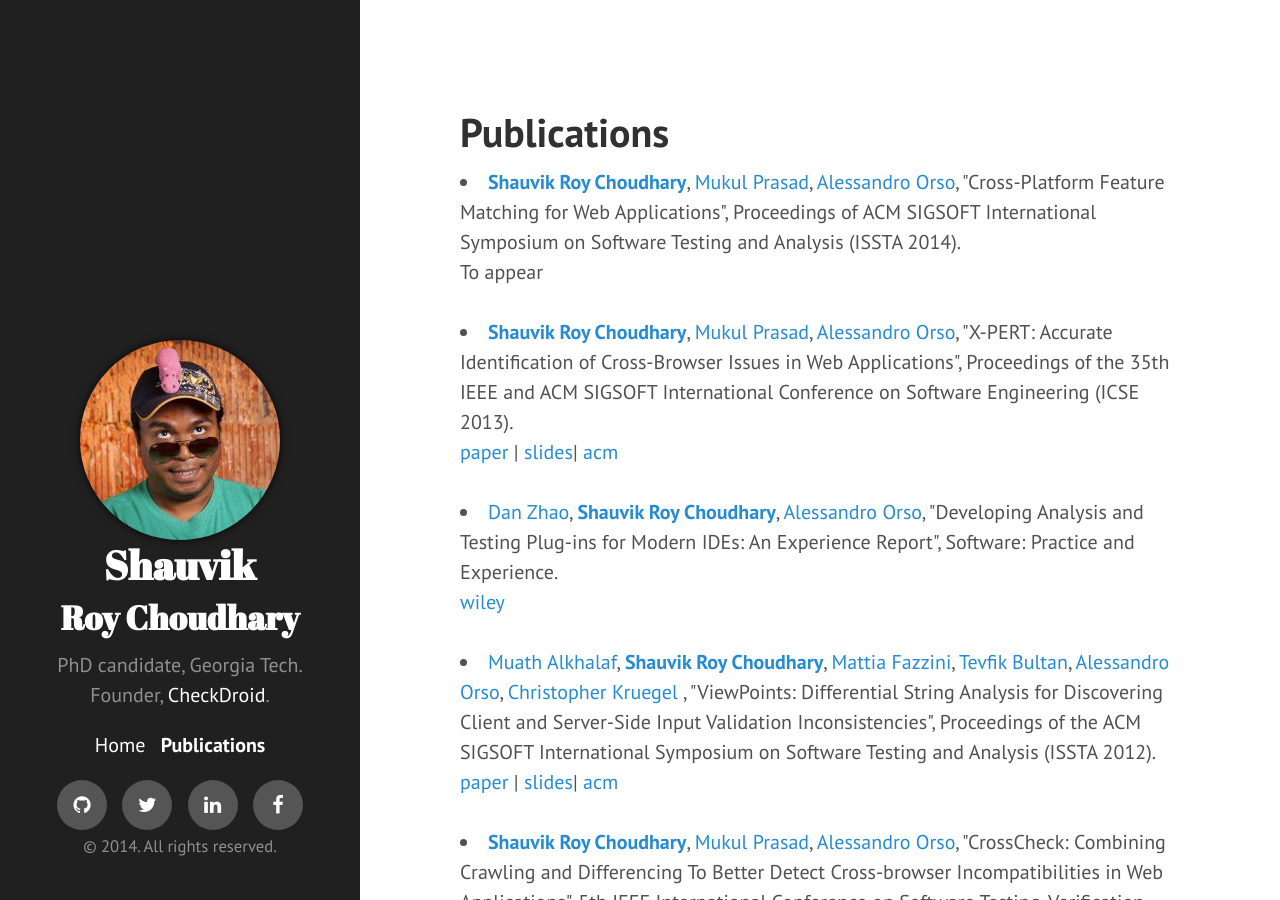
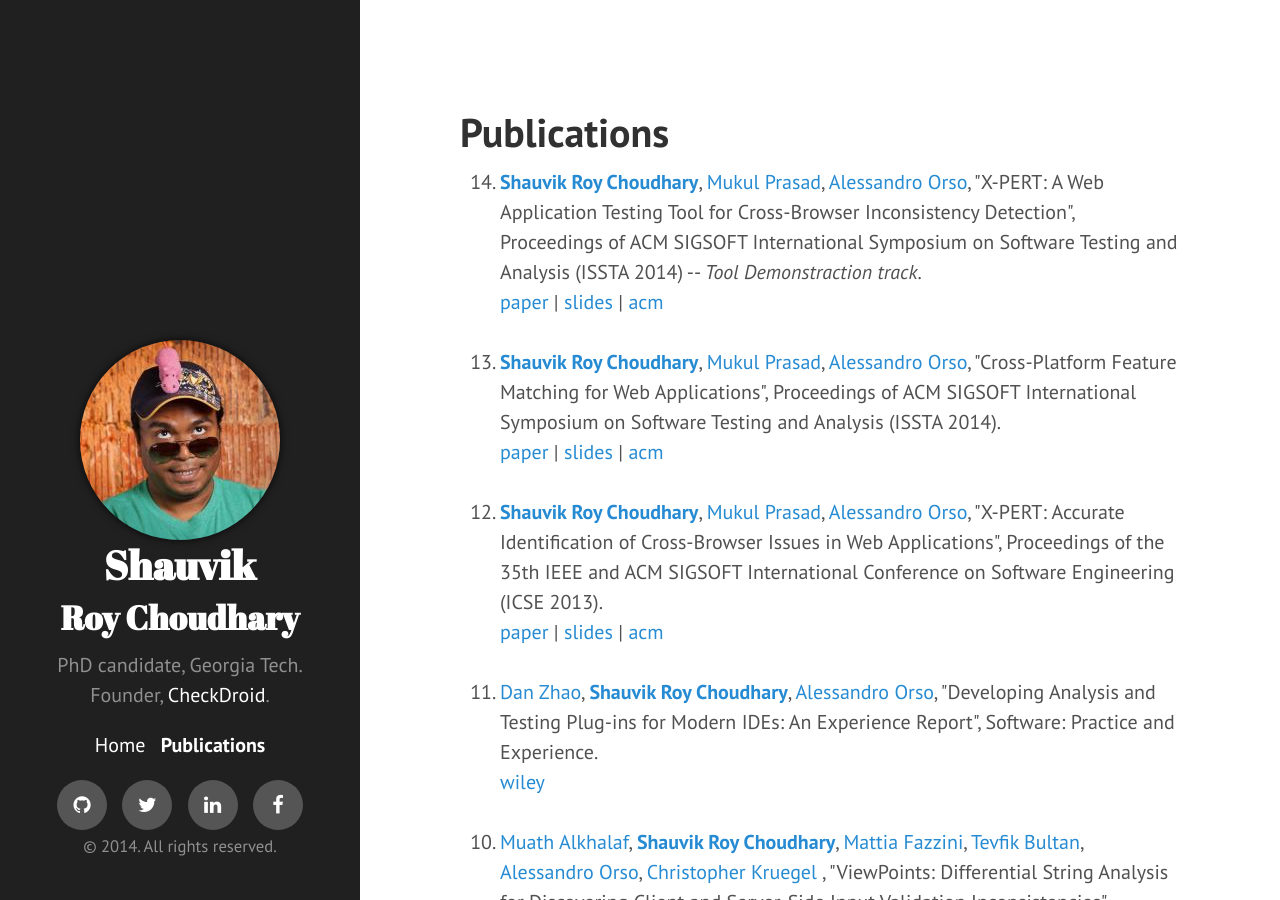
Before and after one commit to shauvik/shauvik.github.io, a Jekyll site: the page built from publications.html, in a window 1280 px wide and 900 px high. Built offline with Jekyll 4.4.1, drawn with Linux system fonts in a browser that asks for light colours; nearby versions of some CDN libraries; Markdown is read by kramdown in place of the engine named in the settings.

```diff
--- a/publications.html
+++ b/publications.html
@@ -5,11 +5,20 @@
 
 <h1>Publications</h1>
 
+<ol reversed>
+
+<li><a><b>Shauvik Roy Choudhary</b></a>, <a href="http://www.flacp.fujitsulabs.com/~mprasad/">Mukul Prasad</a>, <a href="/~orso">Alessandro Orso</a>, "X-PERT: A Web Application Testing Tool for Cross-Browser Inconsistency Detection", Proceedings of ACM SIGSOFT International Symposium on Software Testing and Analysis (ISSTA 2014) -- <i>Tool Demonstraction track</i>.</li>
+<a href="/public/pubs/roychoudhary14issta_tool.pdf">paper</a> |
+<a href="#">slides</a> |
+<a href="http://dl.acm.org/citation.cfm?id=">acm</a><br><br>
+
 <li><a><b>Shauvik Roy Choudhary</b></a>, <a href="http://www.flacp.fujitsulabs.com/~mprasad/">Mukul Prasad</a>, <a href="/~orso">Alessandro Orso</a>, "Cross-Platform Feature Matching for Web Applications", Proceedings of ACM SIGSOFT International Symposium on Software Testing and Analysis (ISSTA 2014).</li>
-To appear<br><br>
+<a href="/public/pubs/roychoudhary14issta.pdf">paper</a> |
+<a href="#">slides</a> |
+<a href="http://dl.acm.org/citation.cfm?id=">acm</a><br><br>
 
 <li><a><b>Shauvik Roy Choudhary</b></a>, <a href="http://www.flacp.fujitsulabs.com/~mprasad/">Mukul Prasad</a>, <a href="/~orso">Alessandro Orso</a>, "X-PERT: Accurate Identification of Cross-Browser Issues in Web Applications", Proceedings of the 35th IEEE and ACM SIGSOFT International Conference on Software Engineering (ICSE 2013).</li>
-<a href="/public/pubs/roychoudhary13icse_cr.pdf">paper</a> | <a href="/public/pubs/roychoudhary13icse.pptx">slides</a>| <a href="http://dl.acm.org/citation.cfm?id=2486788.2486881">acm</a><br><br>
+<a href="/public/pubs/roychoudhary13icse_cr.pdf">paper</a> | <a href="/public/pubs/roychoudhary13icse.pptx">slides</a> | <a href="http://dl.acm.org/citation.cfm?id=2486788.2486881">acm</a><br><br>
 
 <li><a>Dan Zhao</a>, <a><b>Shauvik Roy Choudhary</b></a>, <a href="/~orso">Alessandro Orso</a>, "Developing Analysis and Testing Plug-ins for Modern IDEs: An Experience Report", Software: Practice and Experience.</li>
 <a href="http://dx.doi.org/10.1002/spe.2157">wiley</a><br><br>
@@ -19,7 +28,7 @@
 
 
 <li><a><b>Shauvik Roy Choudhary</b></a>, <a href="http://www.flacp.fujitsulabs.com/~mprasad/">Mukul Prasad</a>, <a href="/~orso">Alessandro Orso</a>, "CrossCheck: Combining Crawling and Differencing To Better Detect Cross-browser Incompatibilities in Web Applications", 5th IEEE International Conference on Software Testing, Verification and Validation (ICST 2012).</li>
-<a href="/public/pubs/roychoudhary12icst.pdf">paper</a> | <a href="/public/pubs/roychoudhary12icst.pptx">slides</a> | <a href="http://doi.ieeecomputersociety.org/10.1109/ICST.2012.97">ieee</a>
+<a href="/public/pubs/roychoudhary12icst.pdf">paper</a> | <a href="/public/pubs/roychoudhary12icst.pptx">slides</a> | <a href="http://doi.ieeecomputersociety.org/10.1109/ICST.2012.97">ieee</a><br><br>
 
 <li><a><b>Shauvik Roy Choudhary</b></a>, <a>Dan Zhao</a>, <a>Husayn Versee</a>, <a href="/~orso">Alessandro Orso</a>, "WATER: Web Application TEst Repair", First International Workshop on End-to-End Test Script Engineering (ETSE 2011). </li>
 <a href="/public/pubs/roychoudhary11etse.pdf">paper</a> | <a href="#">acm</a> | <a href="/public/pubs/WATER.pptx">slides</a><br><br>
@@ -52,6 +61,7 @@
 icst, pp.346-355, 2009 International Conference on Software Testing Verification and Validation, 2009</li>
 <a href="/public/pubs/halfond09icst.pdf">paper</a> | <a href="/public/pubs/halfond09icst.pptx">slides</a> | <a href="http://doi.ieeecomputersociety.org/10.1109/ICST.2009.26">ieee</a><br>
 
+</li>
 
 <blockquote>
   <small>DISCLAIMER: The documents distributed by this server have been provided by the contributing authors as a means to ensure timely dissemination of scholarly and technical work on a noncommercial basis. Copyright and all rights therein are maintained by the authors or by other copyright holders, notwithstanding that they have offered their works here electronically. It is understood that all persons copying this information will adhere to the terms and constraints invoked by each author's copyright. These works may not be reposted without the explicit permission of the copyright holder.</small>
```
